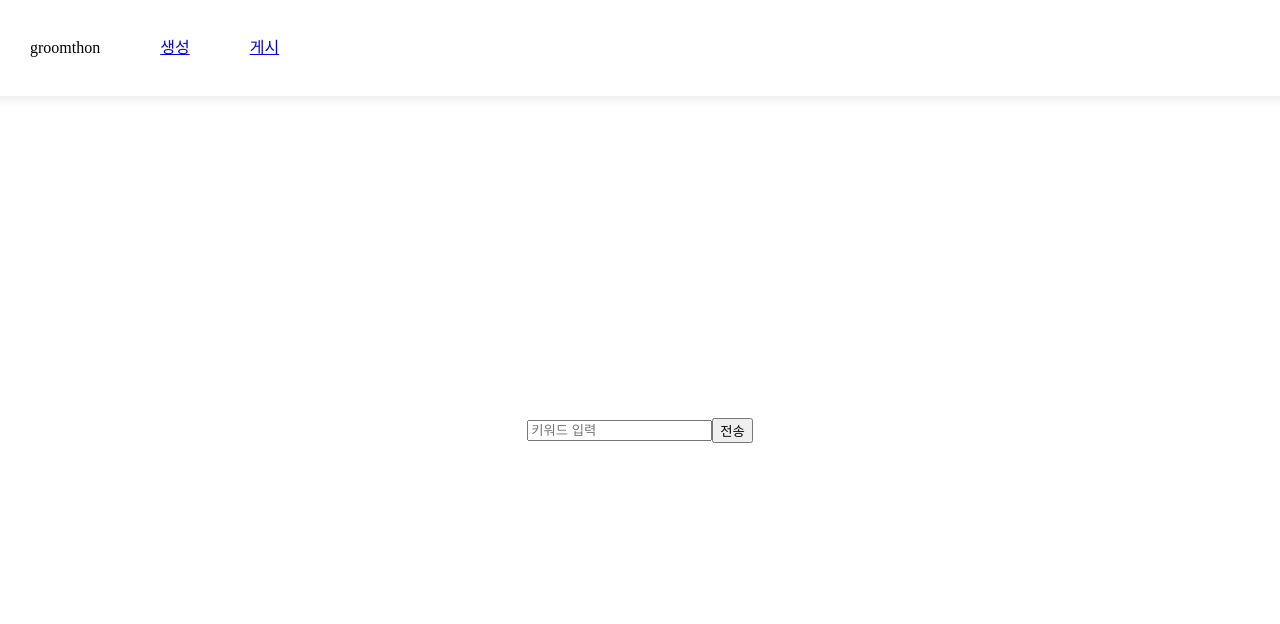
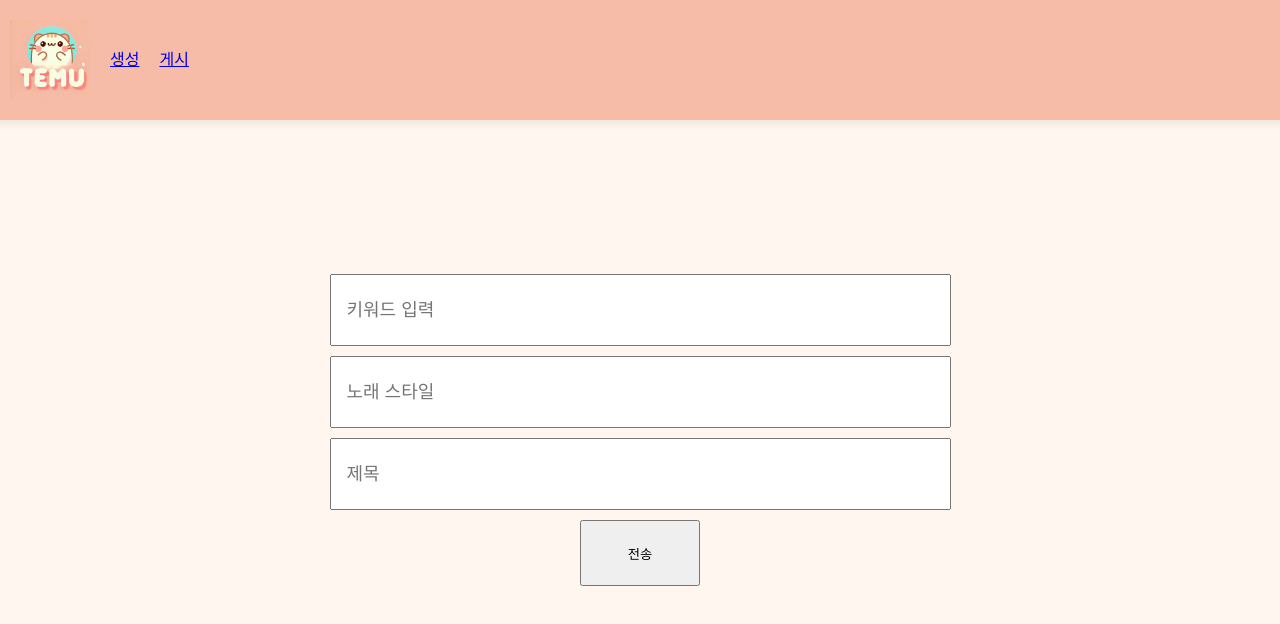
Before and after one commit to Kakao-Groomton-MusicGen/Front-End, a Next.js app: page /home in a window 1280 px wide. Shown: the top 624 px of the page. Built offline with nearby package versions, Linux system fonts and the light colour scheme.

Commit message:
feat: 음원 다운로드 기능 추가

```diff
--- a/app/(common)/(component)/(topbar)/top.module.css
+++ b/app/(common)/(component)/(topbar)/top.module.css
@@ -5,12 +5,13 @@
     top: 0;
     z-index: 1000;
     align-items: center; /* 세로 가운데 정렬 */
-    background-color: white; /* 배경색 추가 */
+    background-color: #f6bca7;
     padding: 10px 20px; /* 패딩 추가 */
+    padding-bottom: 10px;
     box-shadow: 0 2px 10px rgba(0, 0, 0, 0.1); /* 그림자 추가 */
 }
 
 .component{
     display: flex;
-    padding: 30px;
+    padding: 10px;
 }
--- a/app/(common)/(component)/(topbar)/top.tsx
+++ b/app/(common)/(component)/(topbar)/top.tsx
@@ -1,10 +1,18 @@
 import styles from "./top.module.css"
 import Link from "next/link"
+import Image from "next/image"
+import temu from "../../../public/image/KakaoTalk_Photo_2024-09-06-11-43-26.png"
 
 export default function topbar(){
     return(
         <div className={styles.container}>
-            <a className={styles.component}>groomthon</a>
+            <Image
+            src={temu}
+            className={styles.component}
+            alt="테무"
+            width={80}
+            height={80}
+            />
             <Link href="/home" legacyBehavior>
                 <a className={styles.component}>생성</a>
             </Link>
--- /dev/null
+++ b/app/board/board.module.css
@@ -0,0 +1,41 @@
+.container {
+    width: 100%;
+    height: 100%;
+    display: flex;
+    flex-direction: column;
+    align-items: center;
+    justify-content: flex-start; /* Keeps content top-aligned */
+    box-sizing: border-box;
+    padding-top: 100px; /* Adjust padding to avoid overlapping with a fixed header */
+}
+
+.lowcontainer {
+    width: 100%;
+    max-width: 800px; /* Limiting max width for better control on large screens */
+    display: flex;
+    flex-direction: column; /* Correcting direction for a vertical list */
+    align-items: flex-start; /* Align items to the start (left) */
+    justify-content: flex-start; /* Aligns content to the top */
+    padding: 20px;
+    box-sizing: border-box;
+    background-color: #f6bca7;
+}
+
+.songTitle {
+    cursor: pointer;
+    display: flex;
+    justify-content: space-between;
+    width: 100%; /* Ensures full width within container */
+    padding: 10px;
+    background-color: #f0f0f0;
+    margin-bottom: 5px;
+}
+
+.songDetails {
+    display: flex;
+    align-items: center;
+    gap: 10px;
+    margin-left: 20px; /* Slight left indent for details */
+    margin-bottom: 10px;
+    width: 100%; /* Ensures details stretch across the full width of the container */
+}
--- a/app/board/boad.module.css
+++ b/app/createmusic/page.module.css
@@ -19,3 +19,8 @@
     box-sizing: border-box;
     padding: 20px;
 }
+
+.component{
+    display: flex;
+    padding: 30px;
+}
--- a/app/home/page.module.css
+++ b/app/home/page.module.css
@@ -18,4 +18,29 @@
     justify-content: center;
     box-sizing: border-box;
     padding: 20px;
+    background-color: #FFF6F0;
 }
+
+.inputgroup{
+    width: 100%;
+    height:100%;
+    display: flex;
+    flex-direction: column;
+    align-items: center;
+    justify-content: center;
+    box-sizing: border-box;
+    padding: 20px;
+}
+
+.input{
+    width: 50%;
+    height: 10%;
+    display: flex;
+    margin-bottom: 10px;
+    font-size: large;
+    padding-left: 15px;
+}
+.sendbutton{
+    width: 10%;
+    height: 10%;
+}
--- a/app/home/page.tsx
+++ b/app/home/page.tsx
@@ -1,18 +1,52 @@
 "use client"
 
-import Image from "next/image";
 import styles from "./page.module.css";
 import Top from "../(common)/(component)/(topbar)/top"
+import { useRouter } from "next/navigation";
+import { useState } from "react";
+
+
 
 export default function Home() {
+  const router = useRouter();
+
+const[keyword, setKeyword] = useState("");
+const[musicstyle, setMusicStyle] = useState("");
+const[title, setTitle] = useState("");
+
+const handleCreate = async () => {
+  const result = true;
+  if(result) router.push("/createmusic");
+  return
+}
   return (
     <div className={styles.container}>
       <Top/>
       <div className={styles.lowcontainer}>
-      <input
-        type="text" placeholder="키워드 입력"
-      />
-      <button>전송</button>
+        <div className={styles.inputgroup}>
+          <input
+          type="text"
+          placeholder="키워드 입력"
+          className={styles.input}
+          value={keyword}
+          onChange={(e) => setKeyword(e.target.value)}
+        />
+        <input
+          type="text"
+          placeholder="노래 스타일"
+          className={styles.input}
+          value={musicstyle}
+          onChange={(e) => setMusicStyle(e.target.value)}
+        />
+        <input
+          type="text"
+          placeholder="제목"
+          className={styles.input}
+          value={title}
+          onChange={(e) => setTitle(e.target.value)}
+        />
+        <button className={styles.sendbutton} onClick={handleCreate}>전송</button>
+        </div>
       </div>
     </div>
   );
```
Also changed, not shown: app/board/page.tsx (+43 -6 lines), app/createmusic/page.tsx (added, +34 -0 lines), package.json (+5 -4 lines), app/public/image/KakaoTalk_Photo_2024-09-06-11-43-26.png (added), 1 other file (tests, documents, lock files or other folders).
